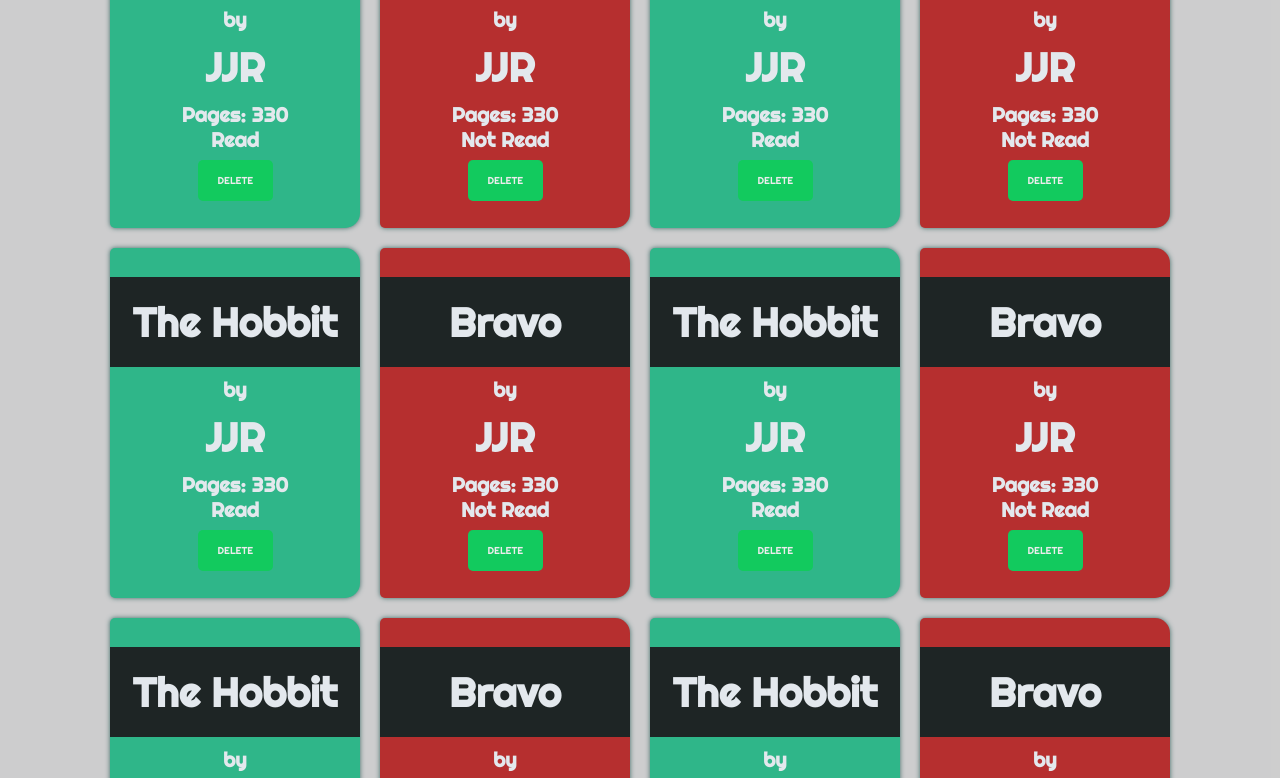
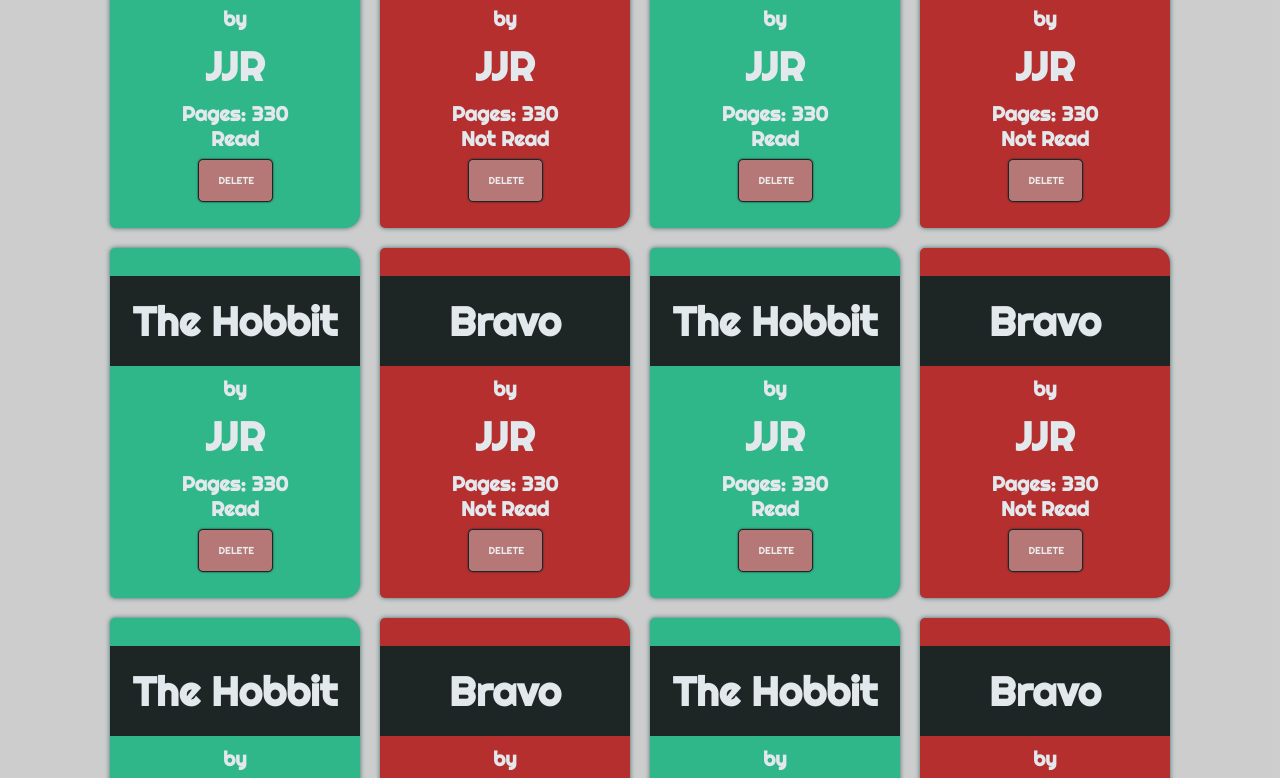
Before and after one commit to Wolfushima/Library, a plain HTML site: page index.html in a window 1280 px wide. Shown: the part 712-1490 px from the top of the page. Drawn offline with Linux system fonts and the light colour scheme.

Commit message:
Changed the color of the delete button, also added a hover, and active effect.

```diff
--- a/style.css
+++ b/style.css
@@ -249,5 +249,15 @@ header {
     cursor: pointer;
     font-size: 1em;
     color: var(--white);
-    background-color: var(--green);
+    background-color: hsl(0deg 30% 59%);
+    border: 1px solid var(--dark-gray);
+    box-shadow: 0 0 2px var(--dark-gray);
 }
+
+.book-card .btnDeleteBook-card:hover {
+    background-color: hsl(0deg 100% 59%);
+}
+
+.book-card .btnDeleteBook-card:active {
+    transform: scale(90%);
+}
```
